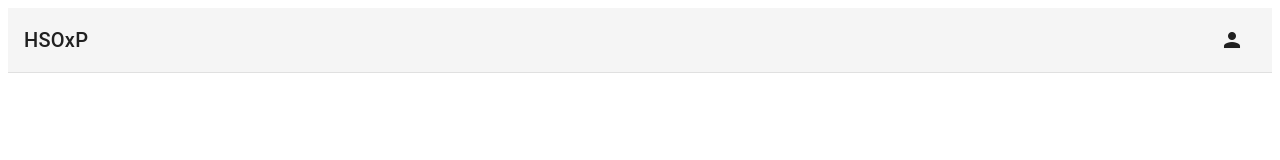
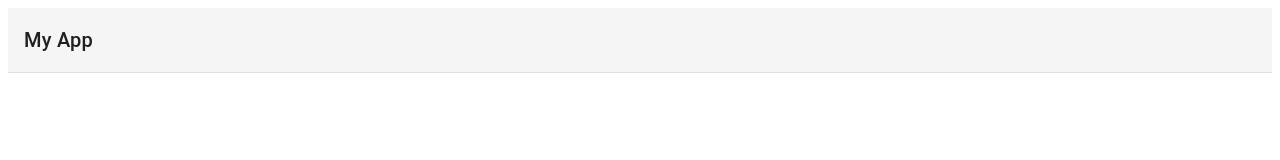
Before and after one commit to WicusG/stackblitz-starters-vzuq6o, an Angular app: page / in a window 1280 px wide. Shown: the top 160 px of the page. Built offline with nearby package versions, Linux system fonts and the light colour scheme.

Commit message:
3 files modified, 1 added

```diff
--- a/src/app/app.component.html
+++ b/src/app/app.component.html
@@ -1,10 +1,7 @@
 <mat-toolbar>
-  <span>HSOxP</span>
+  <span>My App</span>
   <span class="example-spaces" style="flex: 1 1 auto;"></span>
-  <button mat-icon-button class="material-symbols-outlined" aria-label="Example icon-button with share icon">
-    <mat-icon>person</mat-icon>
-  </button>
 </mat-toolbar>
 <mat-divider></mat-divider>
 <!-- The routed views render in the <router-outlet>-->
-  <router-outlet></router-outlet>
+<router-outlet></router-outlet>
--- a/src/index.html
+++ b/src/index.html
@@ -2,7 +2,7 @@
 <html lang="en">
   <head>
     <meta charset="utf-8" />
-    <title>HOSxP</title>
+    <title>My App</title>
     <base href="/" />
 
     <meta name="viewport" content="width=device-width, initial-scale=1" />
```
Also changed, not shown: src/app/app.module.ts (+2 -9 lines), src/app/material.module.ts (added, +31 -0 lines).
